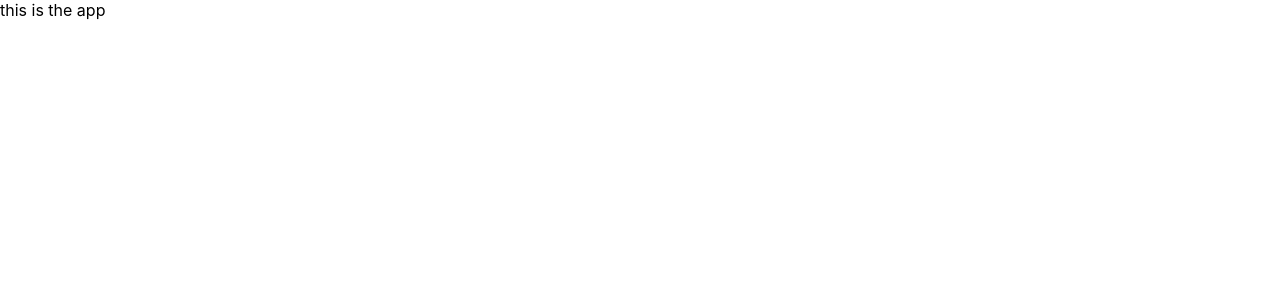
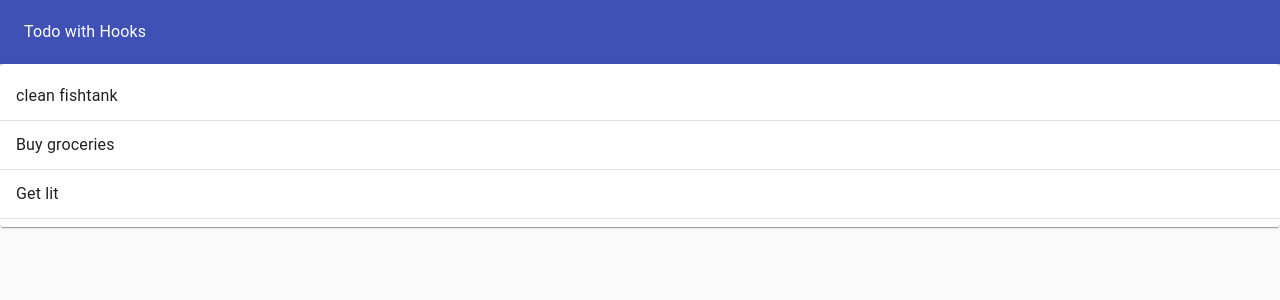
Before and after one commit to Ceejaymar/listwithhooks, a React (Create React App) app: page / in a window 1280 px wide. Shown: the top 300 px of the page. Built offline with nearby package versions, Linux system fonts and the light colour scheme.

Commit message:
Create TodoApp and TodoList

```diff
--- a/src/App.js
+++ b/src/App.js
@@ -1,10 +1,9 @@
 import React from 'react';
+import TodoApp from './containers/TodoApp';
 
 function App() {
   return (
-    <div className="App">
-      this is the app
-    </div>
+    <TodoApp />
   );
 }
 
--- /dev/null
+++ b/src/containers/TodoApp.js
@@ -0,0 +1,39 @@
+import React, { useState } from 'react';
+import Typography from '@material-ui/core/Typography';
+import Paper from '@material-ui/core/Paper';
+import Appbar from '@material-ui/core/AppBar';
+import Toolbar from '@material-ui/core/Toolbar';
+import Grid from '@material-ui/core/Grid';
+
+import TodoList from './TodoList';
+
+const TodoApp = () => {
+  const initialTodos = [
+    { id: 1, task: 'clean fishtank', completed: false },
+    { id: 2, task: 'Buy groceries', completed: true },
+    { id: 3, task: 'Get lit', completed: false }
+  ];
+
+  const [ todos, setTodos ] = useState(initialTodos);
+
+  return (
+    <Paper
+      style={{
+        padding: 0,
+        margin: 0,
+        height: '100vh',
+        backgroundColor: '#fafafa'
+      }}
+      elevation={0}
+    >
+      <Appbar color='primary' position='static' style={{ height: '64px' }}>
+        <Toolbar>
+          <Typography color='inherit'>Todo with Hooks</Typography>
+        </Toolbar>
+      </Appbar>
+      <TodoList todos={todos} />
+    </Paper>
+  );
+};
+
+export default TodoApp;
--- /dev/null
+++ b/src/containers/TodoList.js
@@ -0,0 +1,27 @@
+import React from 'react';
+import Paper from '@material-ui/core/Paper';
+import List from '@material-ui/core/List';
+import ListItem from '@material-ui/core/ListItem';
+import ListItemText from '@material-ui/core/ListItemText';
+import Divider from '@material-ui/core/Divider';
+
+const TodoList = ({ todos }) => {
+  return (
+    <Paper>
+      <List>
+        {
+          todos.map((todo, key) => (
+            <div key={key}>
+              <ListItem>
+                <ListItemText>{ todo.task }</ListItemText>
+              </ListItem>
+              <Divider />
+            </div>
+          ))
+        }
+      </List>
+    </Paper>
+  );
+};
+
+export default TodoList;
```
